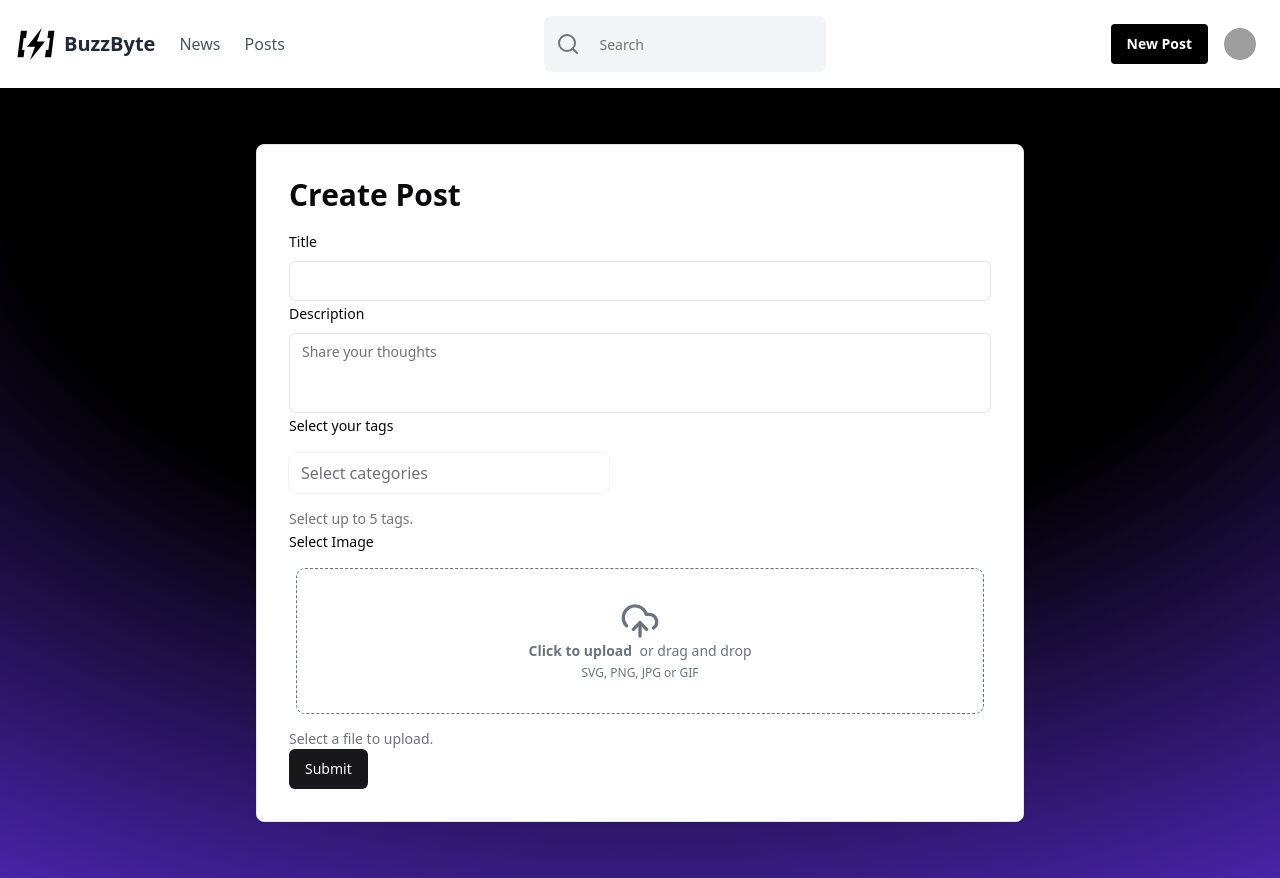
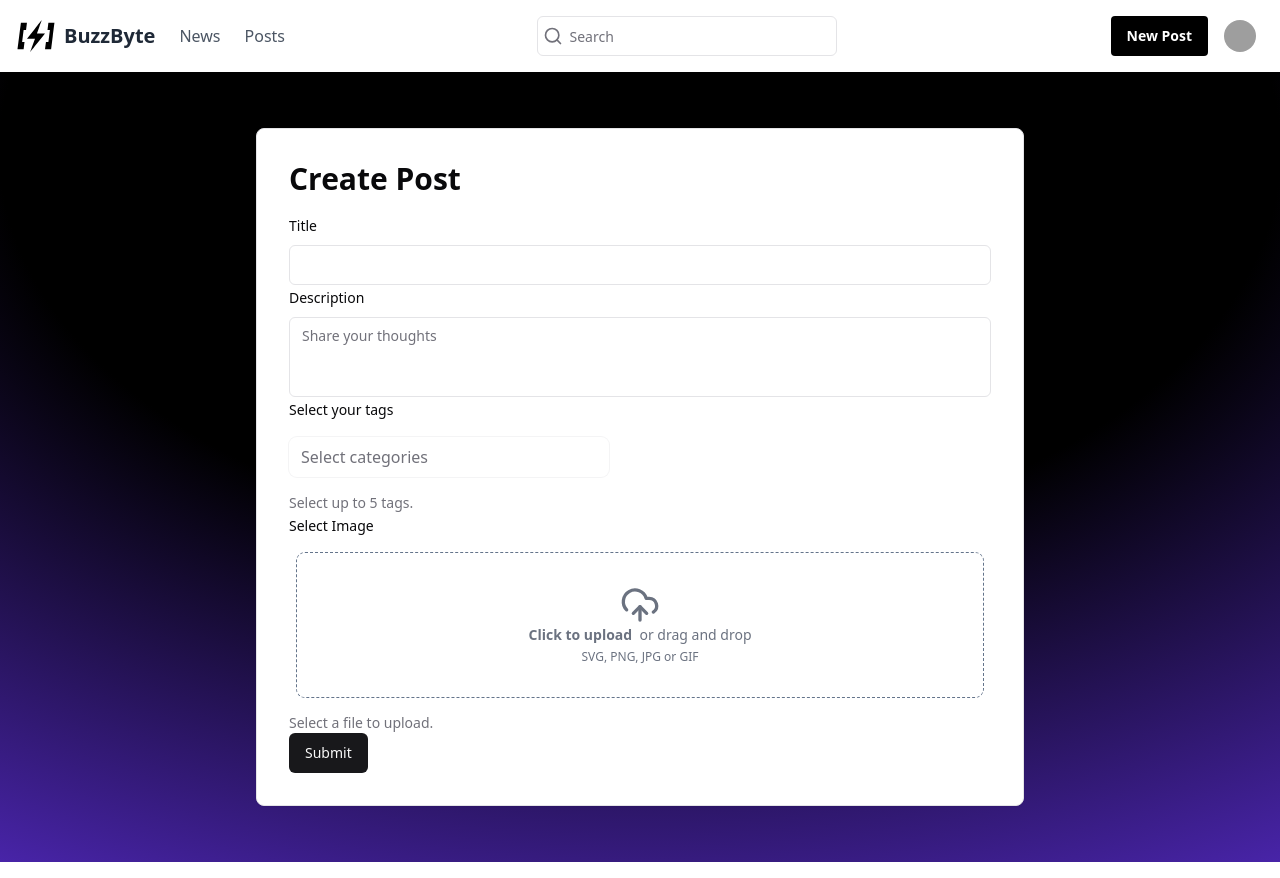
Before and after one commit to AlisaUrsu/BuzzByte-FE, a Next.js app: page /add in a window 1280 px wide. Built offline with nearby package versions, Linux system fonts and the light colour scheme; grey boxes are pictures that could not be loaded.

Commit message:
modified search bar + new post button is working

```diff
--- a/src/components/news_and_posts/NavBar.tsx
+++ b/src/components/news_and_posts/NavBar.tsx
@@ -13,12 +13,20 @@ import { useState } from "react";
 import { NewsCardProps } from "./NewsCard";
 import { fetchNews } from "@/services/newsService";
 import { NewsModal } from "./NewsModal";
+import { useRouter } from "next/navigation";
 
 const NavBar: React.FC = () => {
     const [query, setQuery] = useState("");
     const [searchResults, setSearchResults] = useState<NewsCardProps[]>([]);
     const [isModalOpen, setIsModalOpen] = useState(false);
     const [selectedNews, setSelectedNews] = useState<NewsCardProps | null>(null);
+
+    const router = useRouter();
+
+    const handleNewPostClick = () => {
+        router.push("/add");
+    };
+
 
     const handleSearch = async (e: React.ChangeEvent<HTMLInputElement>) => {
         const value = e.target.value;
@@ -62,15 +70,13 @@ const NavBar: React.FC = () => {
             </NavigationMenuList>
 
             <NavigationMenuList className="flex-1 mx-8 relative">
-                <div className="flex items-center bg-gray-100 rounded-lg px-3 py-2 w-full">
-                    <Search className="text-gray-500 mr-2 flex-shrink-0" />
+                    <Search className="absolute left-2.5 top-2.5 h-5 w-5 text-muted-foreground" />
                     <Input
                         placeholder="Search"
                         value={query}
                         onChange={handleSearch}
-                        className="bg-transparent border-none outline-none text-black placeholder-gray-500 w-full focus:ring-0"
+                        className="pl-8 sm:w-[300px] md:w-[200px] lg:w-[300px]"
                     />
-                </div>
 
                 {searchResults.length > 0 && (
                     <div className="absolute top-full left-0 w-full bg-white shadow-lg rounded-lg mt-2 z-50 max-h-60 overflow-y-auto">
@@ -90,7 +96,8 @@ const NavBar: React.FC = () => {
 
             <NavigationMenuList className="flex items-center space-x-4 w-[180px] justify-end pr-2">
                 <NavigationMenuItem>
-                    <Button className="bg-black text-white font-semibold rounded px-4 py-1">
+                    <Button className="bg-black text-white font-semibold rounded px-4 py-1" onClick={handleNewPostClick}
+                    >
                         New Post
                     </Button>
                 </NavigationMenuItem>
```
